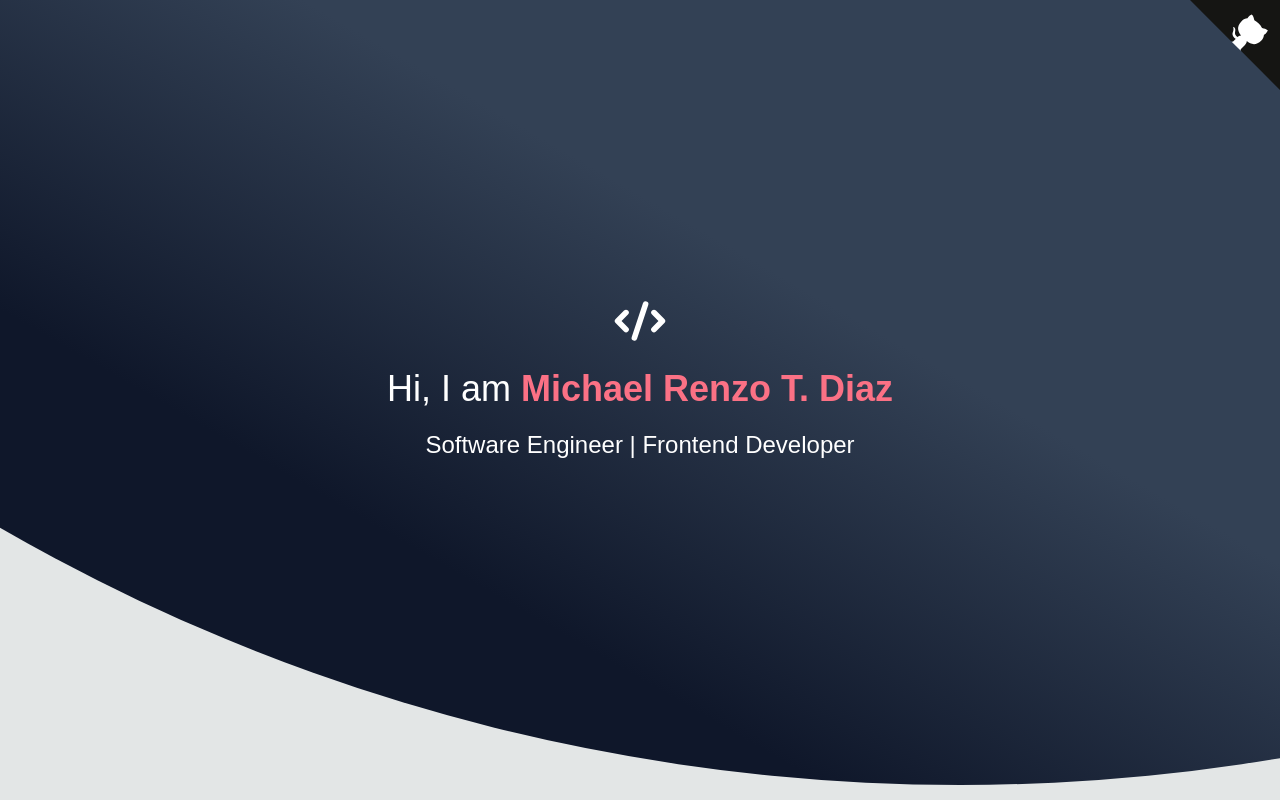
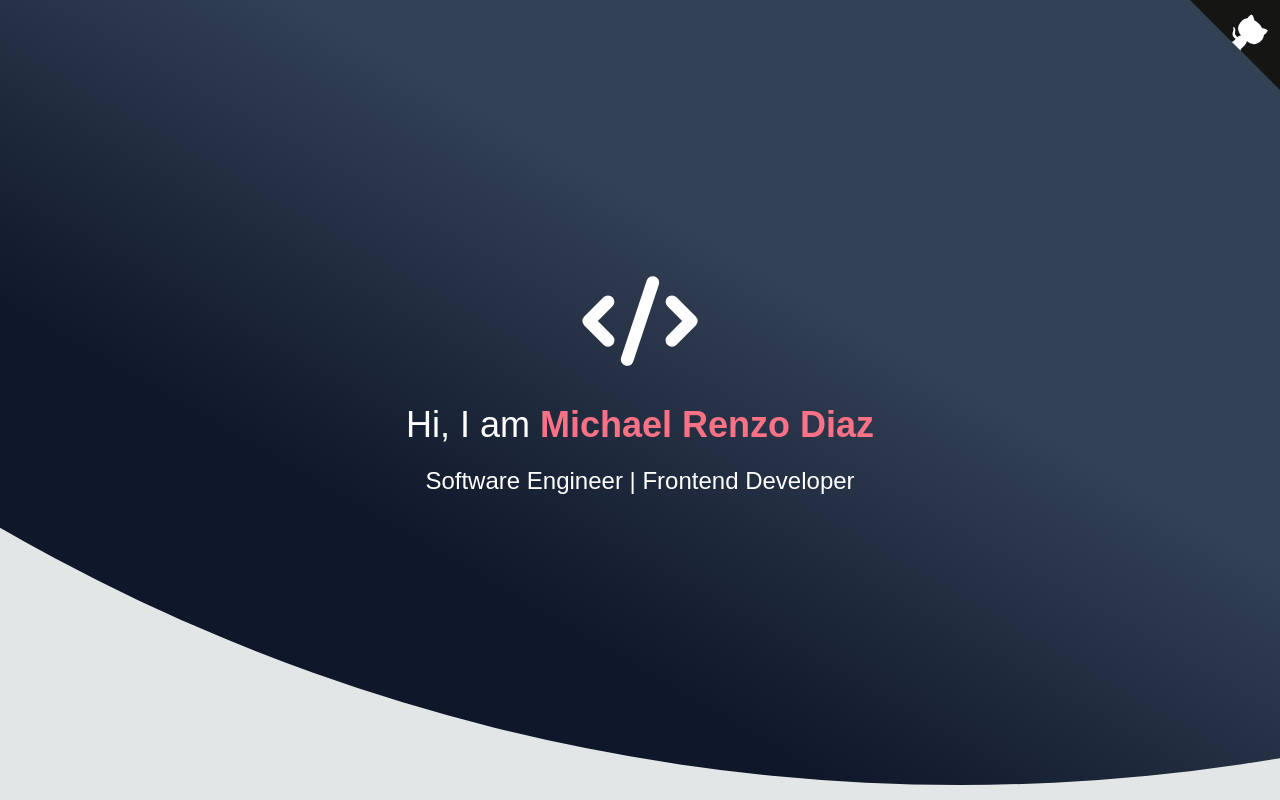
Before and after one commit to mrenzodiaz/portfolio, a React (Create React App) app: page / in a window 1280 px wide. Shown: the top 800 px of the page. Built offline with nearby package versions, Linux system fonts and the light colour scheme.

Commit message:
updated header name

```diff
--- a/src/App.tsx
+++ b/src/App.tsx
@@ -12,11 +12,11 @@ function App() {
       <div className="container mx-auto">
         <header className="header">
           <div className="container relative flex flex-col justify-center items-center z-10">
-            <CodeIcon className="h-14 w-14 text-white" />
+            <CodeIcon className="h-20 w-20 md:h-26 md:w-26 lg:h-32 lg:w-32 text-white" />
             <p className="subpixel-antialiased my-5 text-center text-xl sm:text-4xl">
               Hi, I am{' '}
               <span className="text-rose-400 font-extrabold">
-                Michael Renzo T. Diaz
+                Michael Renzo Diaz
               </span>
             </p>
             <p className="antialiased text-center text-lg sm:text-2xl">
--- a/src/components/Experience/index.tsx
+++ b/src/components/Experience/index.tsx
@@ -49,11 +49,17 @@ const sykesImages = () => {
           offset={150}
           duration={0.5}
         >
-          <ImageLazyLoader
+          <img
             className="shadow-2xl w-auto"
             src="/portfolio/images/experiences/mysykes2.png"
             alt="MySYKES 1"
           />
+
+          {/* <ImageLazyLoader
+            className="shadow-2xl w-auto"
+            src="/portfolio/images/experiences/mysykes2.png"
+            alt="MySYKES 1"
+          /> */}
         </Animate>
 
         <Animate
@@ -63,11 +69,17 @@ const sykesImages = () => {
           offset={150}
           duration={0.5}
         >
-          <ImageLazyLoader
+          <img
             className="shadow-2xl w-6/12"
             src="/portfolio/images/experiences/mysykes1.png"
             alt="MySYKES 2"
           />
+
+          {/* <ImageLazyLoader
+            className="shadow-2xl w-6/12"
+            src="/portfolio/images/experiences/mysykes1.png"
+            alt="MySYKES 2"
+          /> */}
         </Animate>
       </div>
     </>
```
